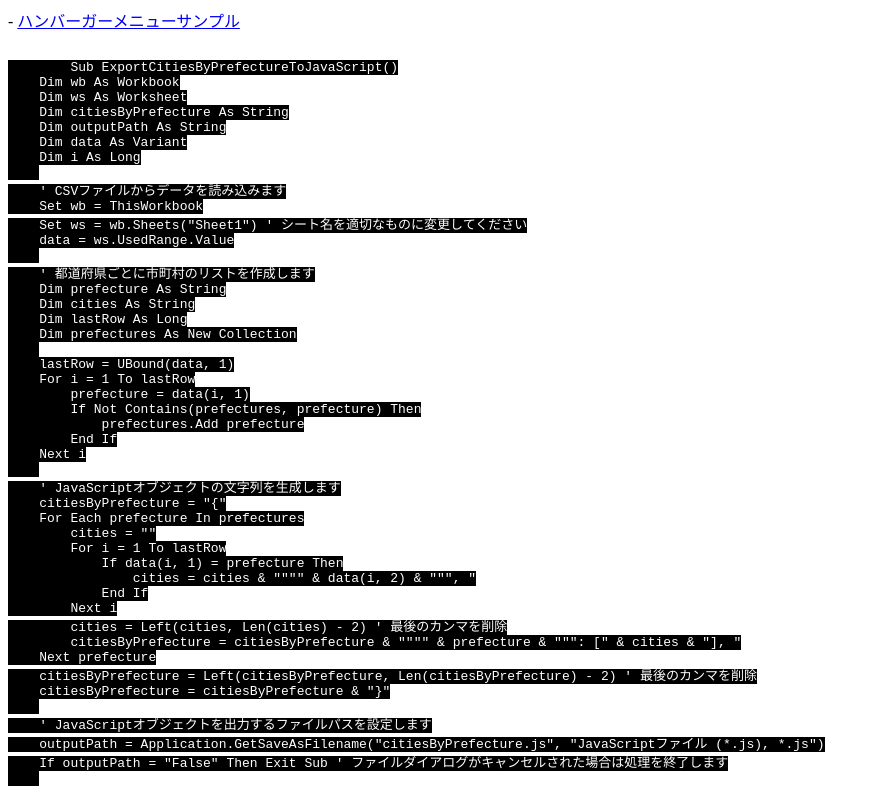
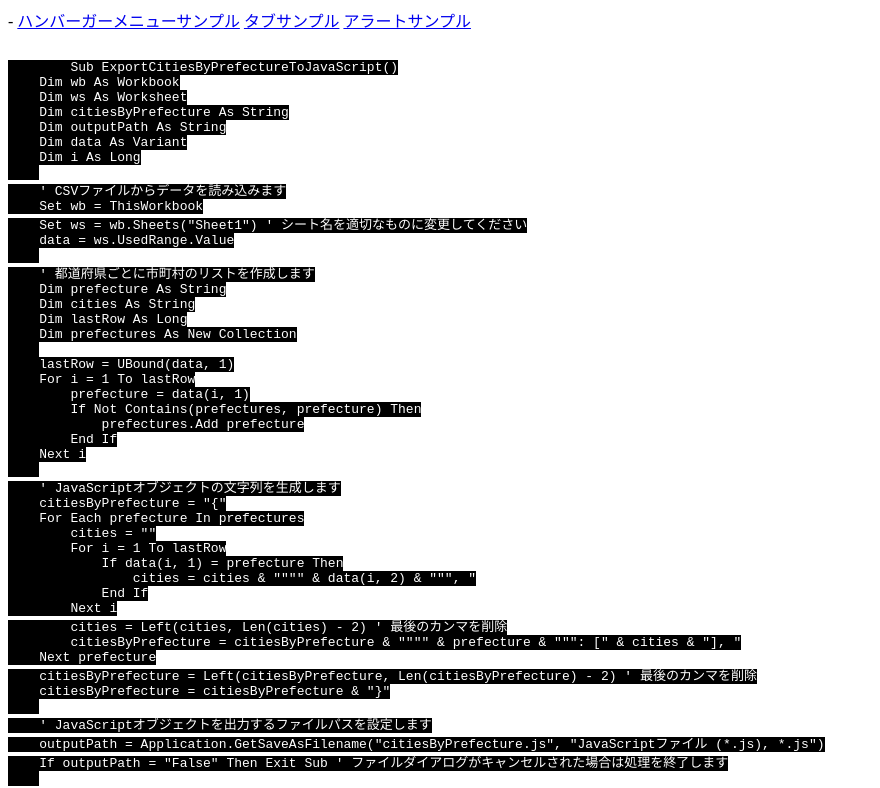
Before and after one commit to R-Shirakawa/SQL, a plain HTML site: page index.html in a window 1280 px wide. Shown: the top 788 px of the page, without its empty margins (0-880 px from the left). Drawn offline with Linux system fonts and the light colour scheme.

Commit message:
Update index.html

```diff
--- a/index.html
+++ b/index.html
@@ -9,6 +9,8 @@
 
 <body>
     <a href="sample/ハンバーガーメニュー.html">ハンバーガーメニューサンプル</a>
+    <a href="sample/タブ.html">タブサンプル</a>
+    <a href="sample/アラートサンプル.html">アラートサンプル</a>
     <pre><code style="background-color : black; color: #fff;">
         Sub ExportCitiesByPrefectureToJavaScript()
     Dim wb As Workbook
```
